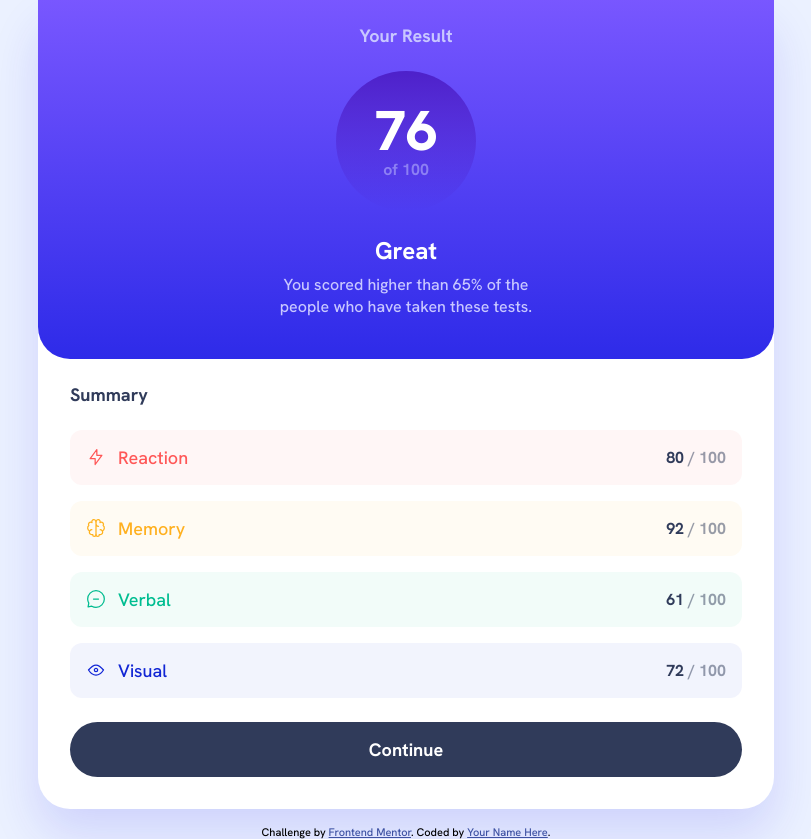
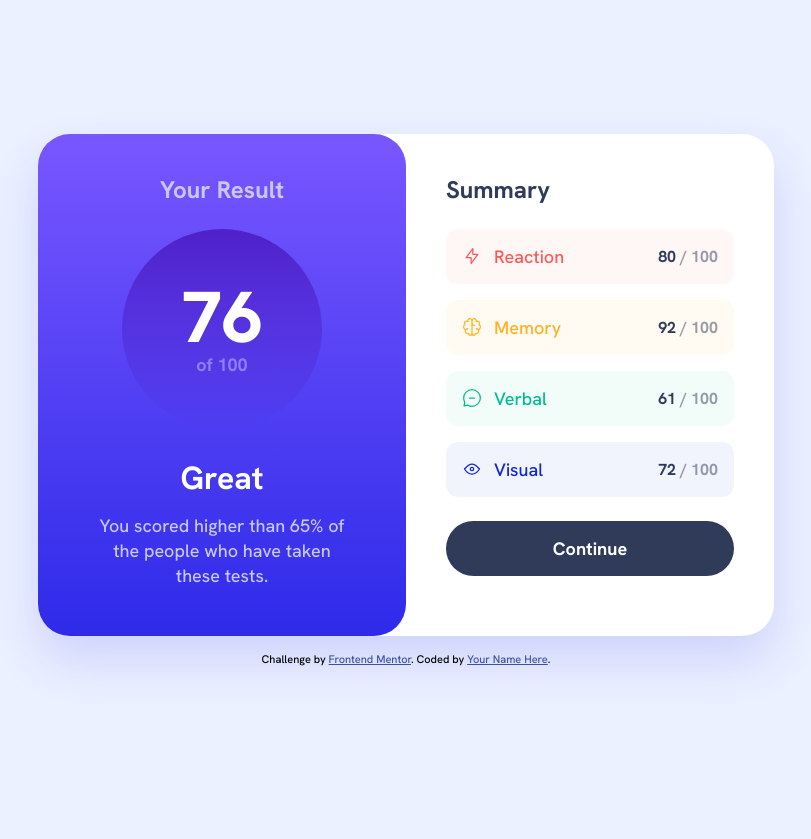
Before and after one commit to gusanchefullstack/fsdev-results-summary-component-dev, a website built with Vite: page src/index.html in a window 1280 px wide. Shown: the whole page, without its empty margins (234-1045 px from the left). After the commit the page ends 800 px from the top, so only its background shows below. Built offline with nearby package versions, Linux system fonts and the light colour scheme.

Commit message:
Add responsive layout for mobile, tablet, and desktop
Mobile: full-width stacked layout with white background. Tablet (600px):
centered card with rounded corners. Desktop (768px): two-column grid
with larger score circle and typography.

Co-Authored-By: Claude Opus 4.6 <noreply@anthropic.com>

```diff
--- a/src/styles/main.css
+++ b/src/styles/main.css
@@ -12,7 +12,7 @@
 body {
   font-family: var(--font-family);
   font-size: var(--font-size-base);
-  background-color: var(--color-pale-blue);
+  background-color: var(--color-white);
   min-height: 100vh;
   display: flex;
   flex-direction: column;
@@ -23,9 +23,6 @@ body {
 /* Card */
 .card {
   background-color: var(--color-white);
-  border-radius: 2rem;
-  box-shadow: 0 1.5rem 3rem hsla(241, 81%, 54%, 0.15);
-  max-width: 46rem;
   width: 100%;
 }
 
@@ -201,3 +198,70 @@ body {
 .attribution a {
   color: hsl(228, 45%, 44%);
 }
+
+/* Tablet */
+@media (min-width: 600px) {
+  body {
+    background-color: var(--color-pale-blue);
+  }
+
+  .card {
+    border-radius: 2rem;
+    box-shadow: 0 1.5rem 3rem hsla(241, 81%, 54%, 0.15);
+    max-width: 24rem;
+  }
+
+  .result {
+    border-radius: 2rem;
+  }
+}
+
+/* Desktop */
+@media (min-width: 768px) {
+  .card {
+    display: grid;
+    grid-template-columns: 1fr 1fr;
+    max-width: 46rem;
+  }
+
+  .result {
+    border-radius: 2rem;
+    padding: 2.5rem 3.5rem 3rem;
+  }
+
+  .result__title {
+    font-size: 1.5rem;
+  }
+
+  .result__score {
+    width: 12.5rem;
+    height: 12.5rem;
+    margin-bottom: 1.75rem;
+  }
+
+  .result__score-value {
+    font-size: 4.5rem;
+  }
+
+  .result__score-total {
+    font-size: 1.125rem;
+  }
+
+  .result__rank {
+    font-size: 2rem;
+    margin-bottom: 0.875rem;
+  }
+
+  .result__description {
+    font-size: 1.125rem;
+    max-width: 16.5rem;
+  }
+
+  .summary {
+    padding: 2.5rem 2.5rem 2.5rem;
+  }
+
+  .summary__title {
+    font-size: 1.5rem;
+  }
+}
```
